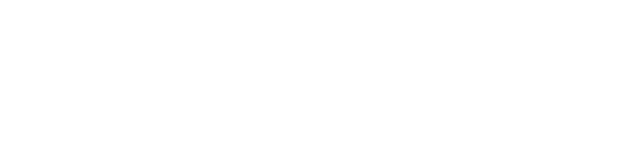
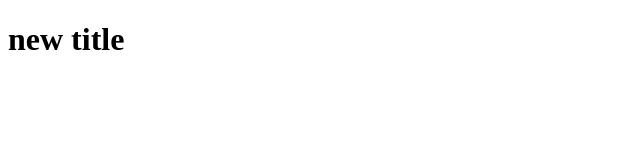
Before and after one commit to DominicVillanueva/demo-custom-commands, a plain HTML site: page index.html in a window 1280 px wide. Shown: the whole page, without its empty margins (0-640 px from the left). Drawn offline with Linux system fonts and the light colour scheme.

Commit message:
feat: add title

```diff
--- a/index.html
+++ b/index.html
@@ -7,6 +7,6 @@
   <title>Document</title>
 </head>
 <body>
-
+  <h1>new title</h1>
 </body>
 </html>
```
